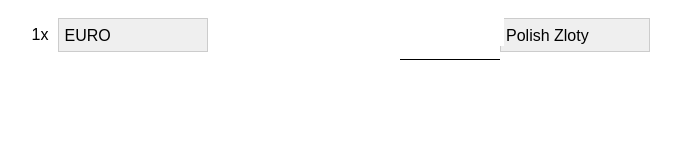
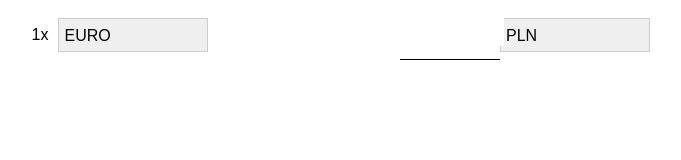
Before and after one commit to Hilver/currency-exchange-app, a React app: page / in a window 1280 px wide. Shown: the top 160 px of the page, without its empty margins (475-1156 px from the left). Built offline with nearby package versions, Linux system fonts and the light colour scheme.

Commit message:
handle with currency converter selects data

```diff
--- a/src/components/currencyConverter.js
+++ b/src/components/currencyConverter.js
@@ -1,25 +1,11 @@
-/* eslint-disable no-unused-vars */
 import React, {useState} from 'react'
 import { connect } from 'react-redux'
 
 import SelectCurrency from './inputs/selectCurrency'
 import BasicInput from './inputs/utils/basicInput'
+import * as actions from '../store/actions/index'
+import dataCurrencies from '../data/currencies'
 import './currencyConverter.sass'
-import * as actions from '../store/actions/index'
-
-const currenciesFROM = [
-	{
-		currency: 'EURO'
-	},
-	{
-		currency: 'PLN'
-	}
-]
-
-const currenciesTO = [{
-	currency: 'Polish Zloty',
-	id: 'PLN'
-}]
 
 const CurrencyConverter = props => {
 	// eslint-disable-next-line react/prop-types
@@ -27,17 +13,32 @@
 	const [base, setBase] = useState('EURO')
 	const [currency, setCurrency] = useState('PLN')
 	const [currencyValue, setCurrencyValue] = useState()
+	const [availableCurrencies, setAvailableCurrencies] = useState({
+		currenciesBase: dataCurrencies,
+		currenciesToExchange: dataCurrencies
+	})
 
-	const handleCurrency = e =>	{
-		setCurrency(e.target.value)
+	const handleCurrencies = e =>	{
+		const {value} = e.target
+		const updatedDataCurrencies = dataCurrencies.filter(el => el.currency !== value)
+		if (e.target.name === 'convertFROM') {
+			setBaseCurrency(value)
+			setBase(value)
+			setAvailableCurrencies({
+				...availableCurrencies,
+				currenciesToExchange: updatedDataCurrencies
+			})
+		} else {
+			setCurrency(value)
+			setAvailableCurrencies({
+				...availableCurrencies,
+				currenciesBase: updatedDataCurrencies
+			})
+		}
 	}
 	const handleCurrencyValue = e => {
 		setValueCurrency(base, currency, Number(e.target.value))
 		setCurrencyValue(Number(e.target.value))
-	}
-	const handleBaseCurrency = e => {
-		setBaseCurrency(e.target.value)
-		setBase(e.target.value)
 	}
 
 	return (
@@ -45,8 +46,9 @@
 			<div className='currency-converter-box'>
 				1x <SelectCurrency
 					name='convertFROM'
-					options={currenciesFROM}
-					onChange={handleBaseCurrency}
+					options={availableCurrencies.currenciesBase}
+					onChange={handleCurrencies}
+					value={base}
 				/>
 			</div>
 			<div className='currency-converter-box'>
@@ -61,8 +63,9 @@
 				</div>
 				<SelectCurrency
 					name='convertTO'
-					options={currenciesTO}
-					onChange={handleCurrency}
+					options={availableCurrencies.currenciesToExchange}
+					onChange={handleCurrencies}
+					value={currency}
 				/>
 			</div>
 		</div>
--- a/src/components/inputs/selectCurrency.js
+++ b/src/components/inputs/selectCurrency.js
@@ -4,13 +4,13 @@
 import BasicSelect from './utils/basicSelect'
 
 const SelectCurrency = props => {
-	const {name, onChange, options,} = props
+	const {name, onChange, options, value} = props
 
 	return (
-		<BasicSelect name={name} onChange={onChange}>
-			{options.map(el => {
+		<BasicSelect name={name} onChange={onChange} value={value}>
+			{options.map((el, index) => {
 				return (
-					<option key={el.id}>{el.currency}</option>
+					<option key={index}>{el.currency}</option>
 				)
 			})}
 		</BasicSelect>
@@ -20,7 +20,8 @@
 SelectCurrency.propTypes = {
 	options: PropTypes.arrayOf(PropTypes.objectOf(PropTypes.string)).isRequired,
 	name: PropTypes.string.isRequired,
-	onChange: PropTypes.func.isRequired
+	onChange: PropTypes.func.isRequired,
+	value: PropTypes.string
 }
 
 export default SelectCurrency
--- a/src/components/inputs/utils/basicSelect.js
+++ b/src/components/inputs/utils/basicSelect.js
@@ -4,10 +4,10 @@
 import './basicSelect.sass'
 
 const BasicSelect = props => {
-	const { children, name, onChange } = props
+	const { children, name, onChange, value } = props
 
 	return (
-		<select name={name} className='basic-select' onChange={onChange}>
+		<select name={name} className='basic-select' onChange={onChange} value={value}>
 			{children}
 		</select>
 	)
@@ -16,7 +16,8 @@
 BasicSelect.propTypes = {
 	children: PropTypes.node.isRequired,
 	name: PropTypes.string.isRequired,
-	onChange: PropTypes.func
+	onChange: PropTypes.func,
+	value: PropTypes.string
 }
 
 export default BasicSelect
--- a/src/data/currencies.js
+++ b/src/data/currencies.js
@@ -4,7 +4,7 @@
 		id: 'EU'
 	},
 	{
-		currency: 'Polish Zloty',
+		currency: 'PLN',
 		id: 'PLN'
 	}
 ]
```
